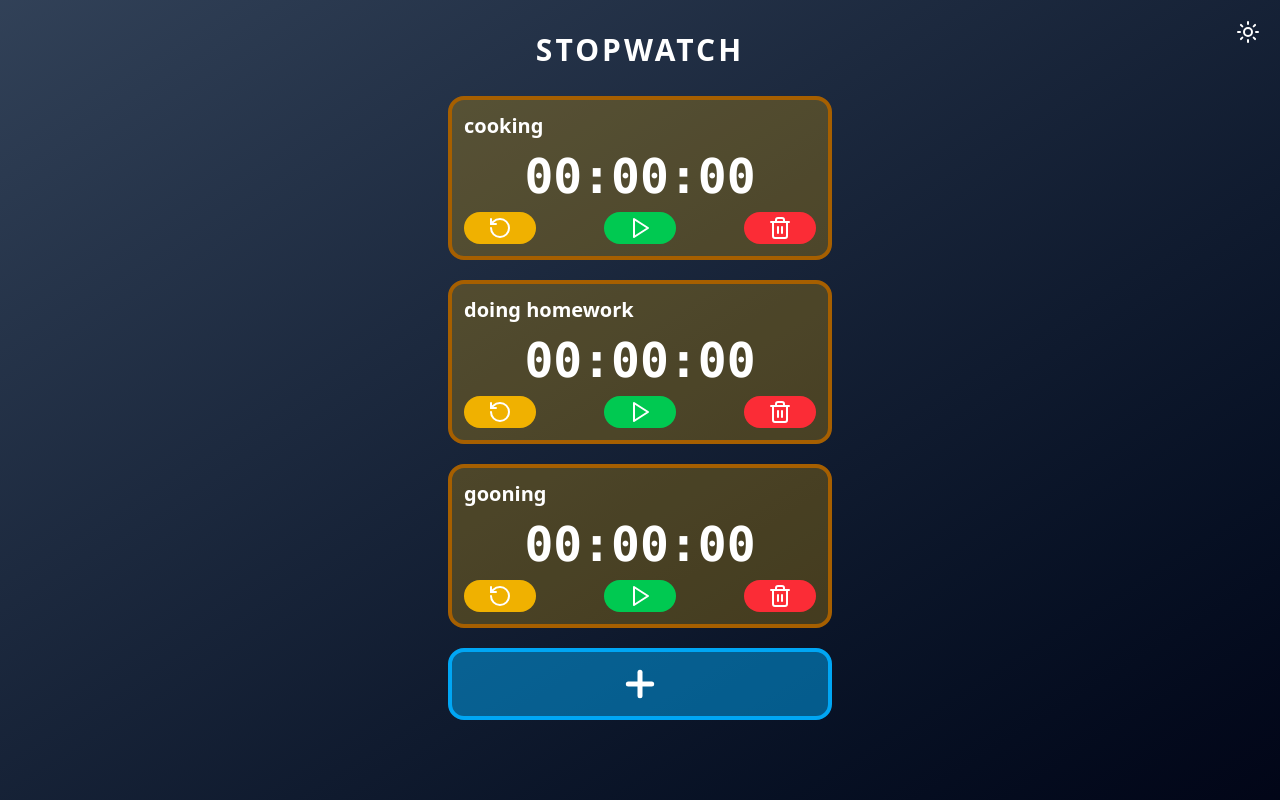
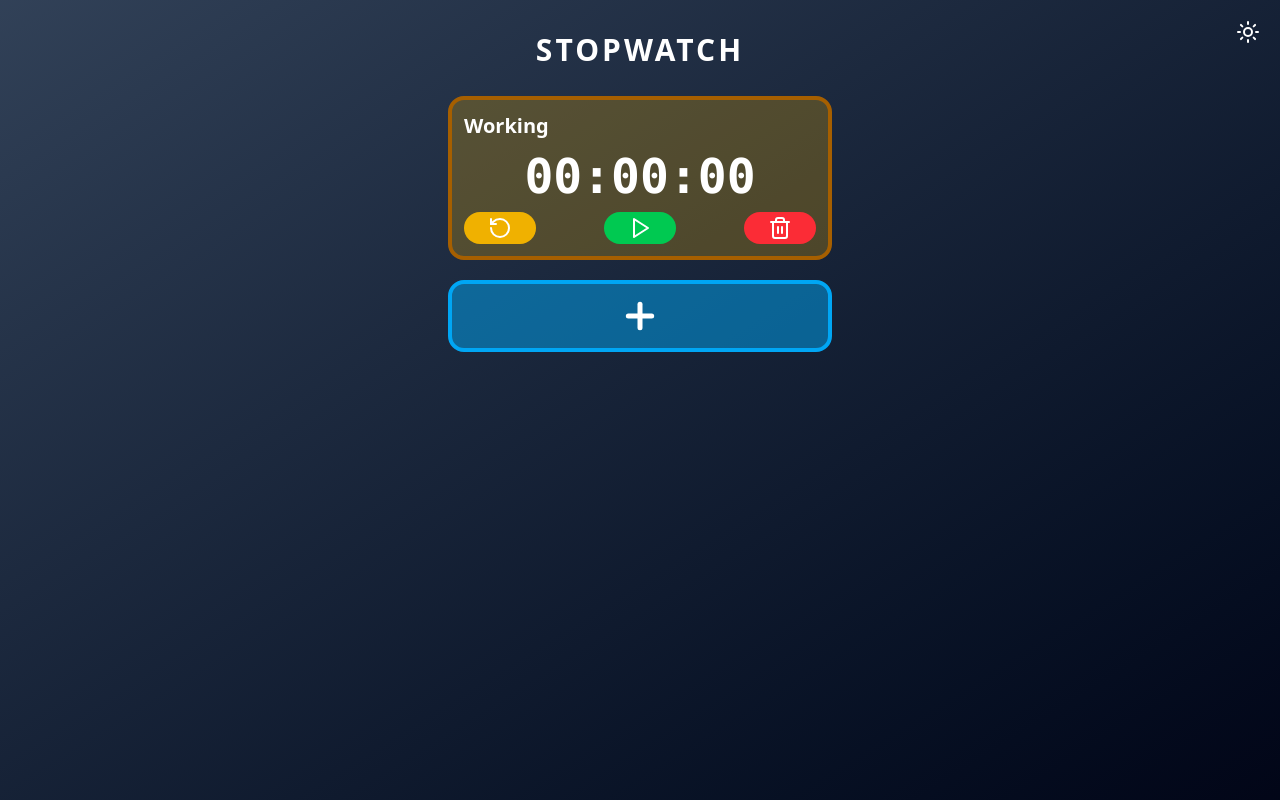
Before and after one commit to adiruPrima/react-stopwatch, a React (Vite) app: page / in a window 1280 px wide. Built offline with nearby package versions, Linux system fonts and the light colour scheme.

Commit message:
finish removeItem function

```diff
--- a/src/components/StopwatchCard.jsx
+++ b/src/components/StopwatchCard.jsx
@@ -124,7 +124,7 @@ function StopwatchCard({ id, title, onDelete }) {
           {status === "play" ? <Pause /> : <Play />}
         </button>
         <button
-          onClick={onDelete}
+          onClick={() => onDelete(id)}
           className="bg-red-500 py-1 px-6 rounded-full cursor-pointer"
         >
           <Trash2 />
--- a/src/components/StopwatchDeck.jsx
+++ b/src/components/StopwatchDeck.jsx
@@ -1,5 +1,4 @@
 import { useRef, useState } from "react";
-import { usePersistedState } from "../hooks/usePersistedState";
 import StopwatchCard from "./StopwatchCard";
 import {
   closestCorners,
@@ -20,19 +19,14 @@ import { Plus } from "lucide-react";
 import AddCardModal from "./AddCardModal";
 
 function StopwatchDeck() {
-  const [items, setItems] = useState([
-    { id: 1, title: "cooking" },
-    { id: 2, title: "doing homework" },
-    { id: 3, title: "gooning" },
-  ]);
+  const [items, setItems] = useState([{ id: 1, title: "Working" }]);
 
   const id = useRef(items.length + 1);
 
   const [isModalOpen, setIsModalOpen] = useState(false);
 
-  function add(formData) {
+  function addItem(formData) {
     const title = formData.get("title");
-    console.log(title);
     if (title) {
       setItems((prev) => [
         ...prev,
@@ -43,7 +37,12 @@ function StopwatchDeck() {
         },
       ]);
       id.current++;
+      setIsModalOpen(false);
     }
+  }
+
+  function removeItem(id) {
+    setItems((prev) => prev.filter((item) => item.id !== id));
   }
 
   // Drag-N-Drop functions
@@ -71,13 +70,14 @@ function StopwatchDeck() {
     });
   }
 
-  // ----- TEST -------
-  console.log(items);
   return (
     <ul className="relative m-7 flex flex-col gap-5 items-center overflow-hidden">
       {/* All item modal */}
       {isModalOpen && (
-        <AddCardModal onAdd={add} closeModal={() => setIsModalOpen(false)} />
+        <AddCardModal
+          onAdd={addItem}
+          closeModal={() => setIsModalOpen(false)}
+        />
       )}
 
       {/* Items render */}
@@ -88,7 +88,12 @@ function StopwatchDeck() {
       >
         <SortableContext items={items} strategy={verticalListSortingStrategy}>
           {items.map((item) => (
-            <StopwatchCard key={item.id} id={item.id} title={item.title} />
+            <StopwatchCard
+              key={item.id}
+              id={item.id}
+              title={item.title}
+              onDelete={removeItem}
+            />
           ))}
         </SortableContext>
       </DndContext>
```
